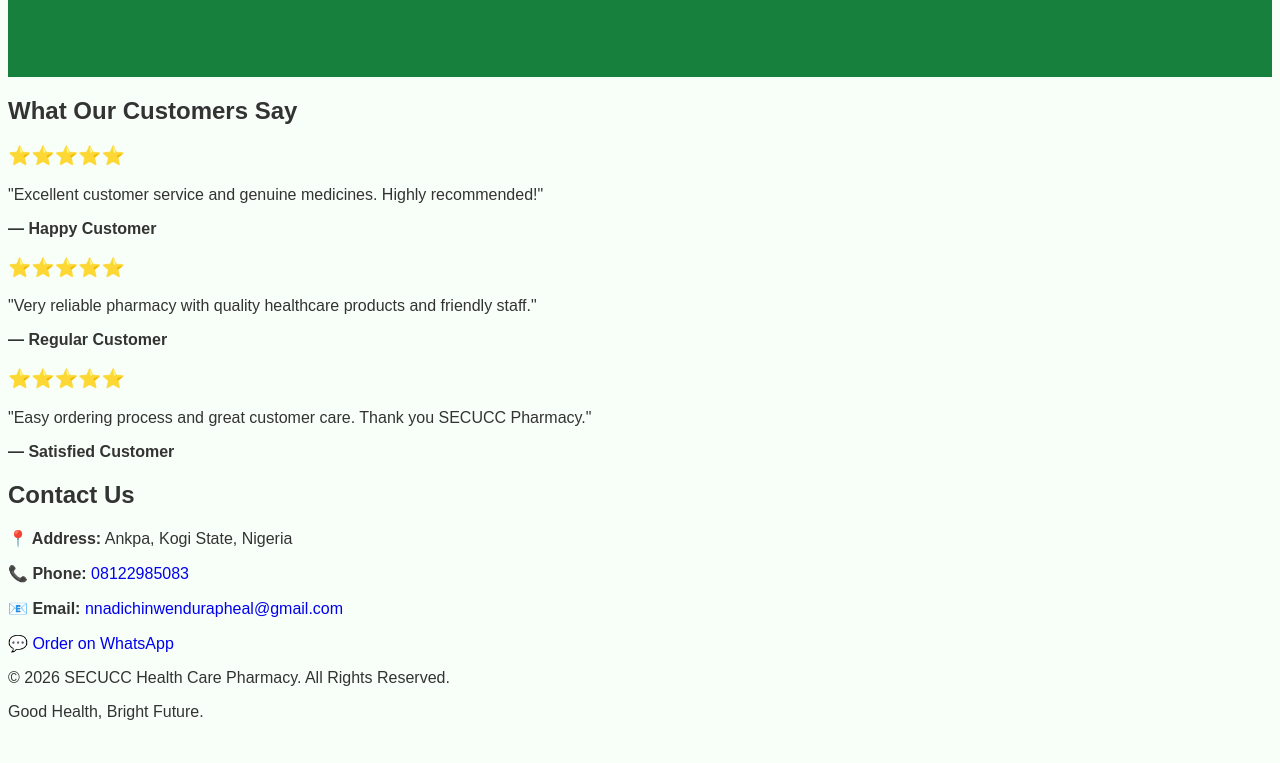
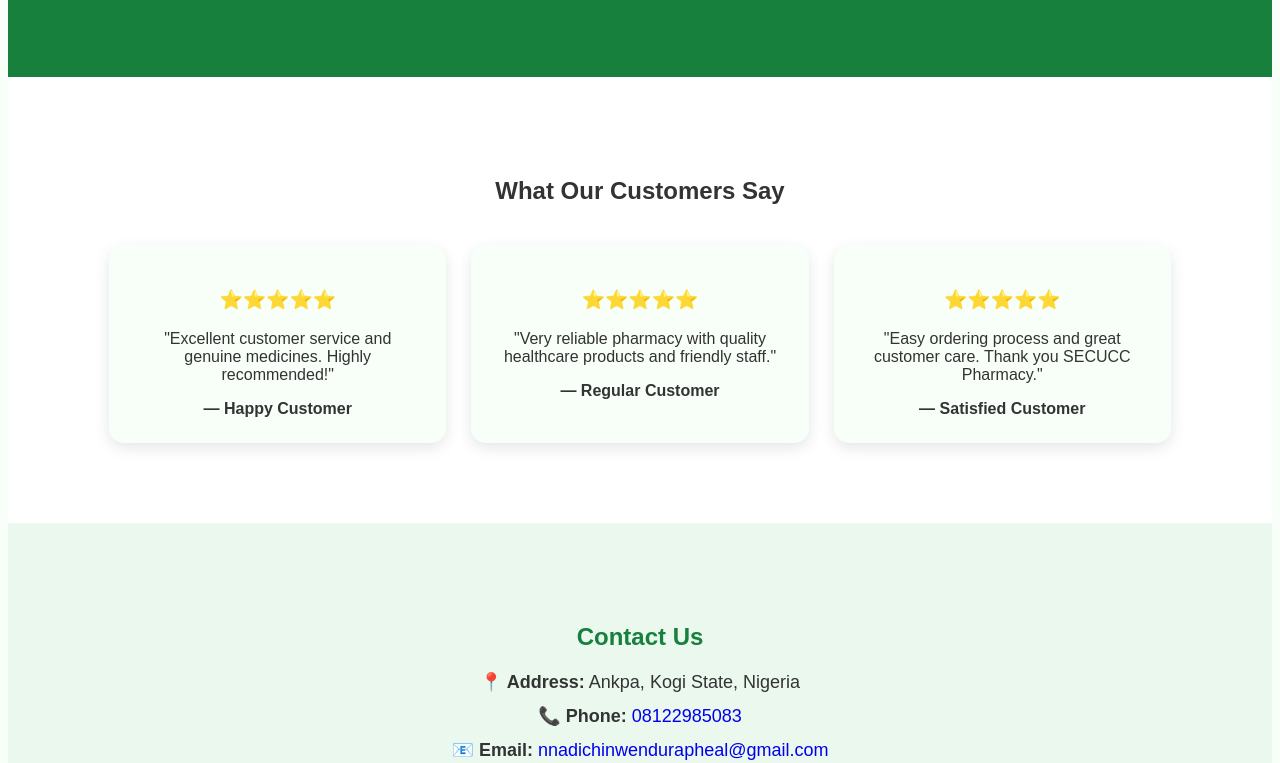
Before and after one commit to nnadichinwendurapheal/nnadichinwendurapheal.github.io, a plain HTML site: page index.html in a window 1280 px wide. Shown: the part 4323-5086 px from the top of the page. Before the commit the page ends 5060 px from the top, so only its background shows below. Drawn offline with Linux system fonts and the light colour scheme; files whose address does not match are found by name.

Commit message:
Update style.css

```diff
--- a/style.css
+++ b/style.css
@@ -347,3 +347,65 @@
 .why-card h3{
     margin-bottom:15px;
 }
+/* ===== REVIEWS ===== */
+
+.reviews{
+    padding:80px 8%;
+    text-align:center;
+    background:#ffffff;
+}
+
+.review-grid{
+    display:grid;
+    grid-template-columns:repeat(auto-fit,minmax(250px,1fr));
+    gap:25px;
+    margin-top:40px;
+}
+
+.review-card{
+    background:#f8fff9;
+    padding:25px;
+    border-radius:15px;
+    box-shadow:0 5px 15px rgba(0,0,0,.1);
+}
+
+/* ===== CONTACT ===== */
+
+.contact{
+    padding:80px 8%;
+    text-align:center;
+    background:#EAF8EE;
+}
+
+.contact h2{
+    color:#16803C;
+    margin-bottom:20px;
+}
+
+.contact p{
+    margin:12px 0;
+    font-size:18px;
+}
+
+.whatsapp-btn{
+    display:inline-block;
+    margin-top:25px;
+    padding:15px 30px;
+    background:#25D366;
+    color:white;
+    border-radius:10px;
+    font-weight:bold;
+}
+
+.whatsapp-btn:hover{
+    background:#1EBE5D;
+}
+
+/* ===== FOOTER ===== */
+
+footer{
+    background:#16803C;
+    color:white;
+    text-align:center;
+    padding:25px;
+}
```
